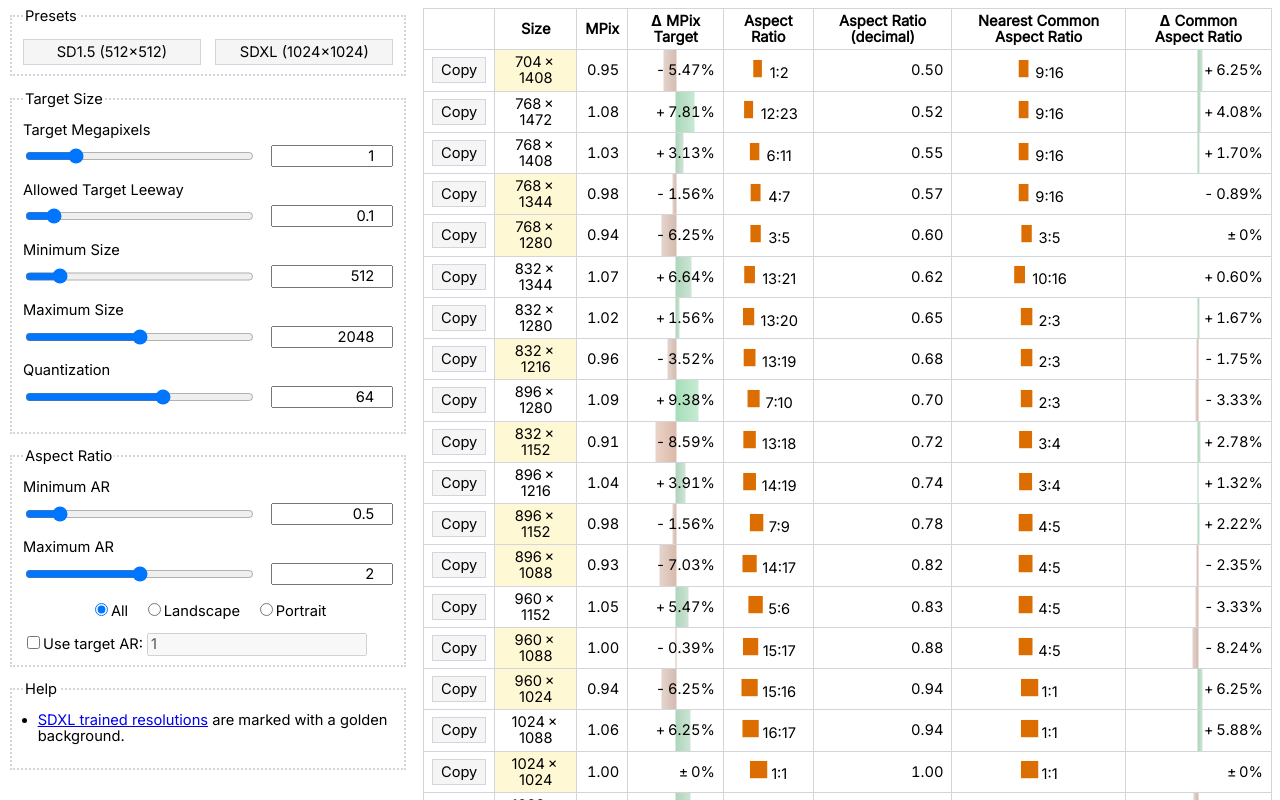
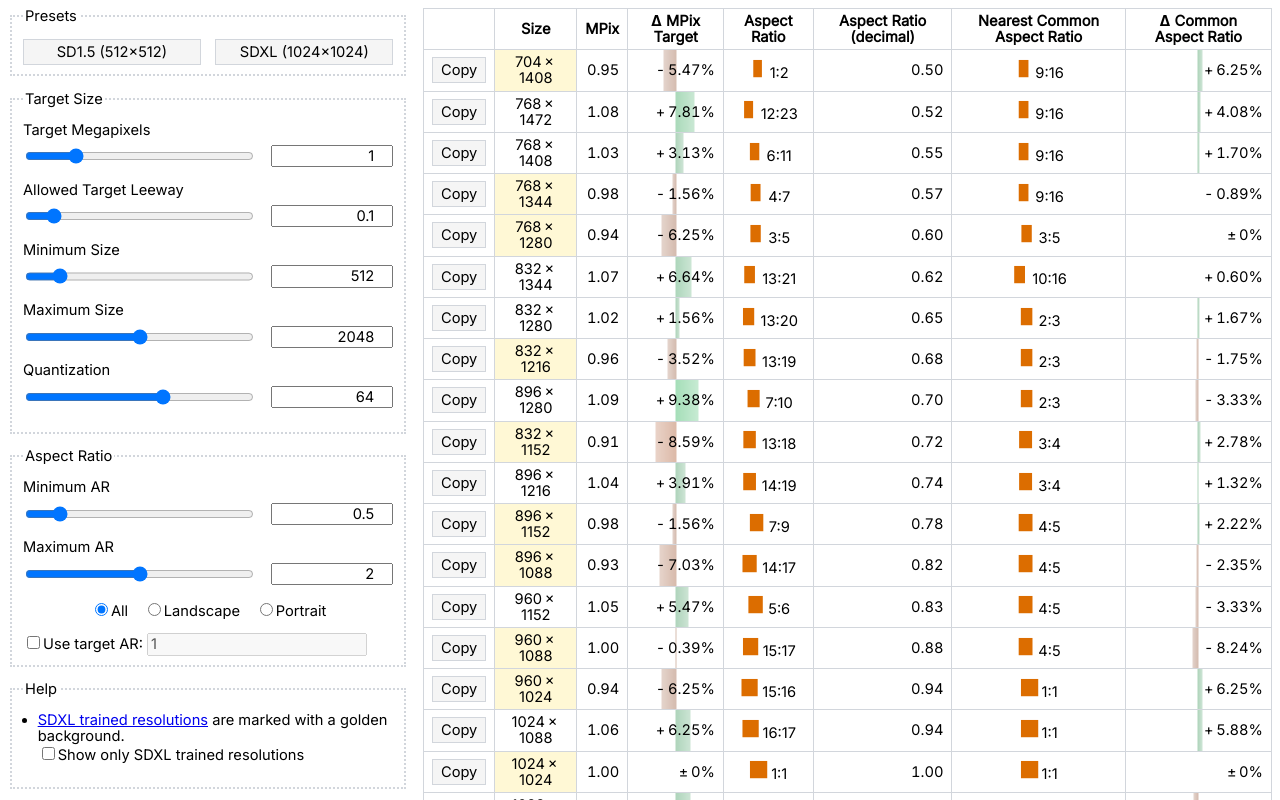
Before and after one commit to akx/res-helper, a React (Vite) app: page / in a window 1280 px wide. Shown: the top 800 px of the page. Built offline with nearby package versions, Linux system fonts and the light colour scheme.

Commit message:
Add "show only trained resolutions" toggle

```diff
--- a/src/App.tsx
+++ b/src/App.tsx
@@ -25,6 +25,8 @@ export default function App() {
   );
   const [useTargetAR, setUseTargetAR] = useState<boolean>(false);
   const [targetAR, setTargetAR] = useState<string>("1");
+  const [onlyTrainedResolutions, setOnlyTrainedResolutions] =
+    useState<boolean>(false);
 
   const parsedTargetAR = React.useMemo(() => {
     if (!useTargetAR) return null;
@@ -208,6 +210,15 @@ export default function App() {
                 SDXL trained resolutions
               </a>{" "}
               are marked with a golden background.
+              <br />
+              <label>
+                <input
+                  type="checkbox"
+                  checked={onlyTrainedResolutions}
+                  onChange={(e) => setOnlyTrainedResolutions(e.target.checked)}
+                />
+                Show only SDXL trained resolutions
+              </label>
             </li>
           </ul>
         </fieldset>
@@ -218,6 +229,7 @@ export default function App() {
           targetMpix={targetMpix}
           pixLeeway={pixLeeway}
           targetAR={parsedTargetAR}
+          onlyTrainedResolutions={onlyTrainedResolutions}
         />
       </main>
     </>
--- a/src/components/ResolutionsTable.tsx
+++ b/src/components/ResolutionsTable.tsx
@@ -18,6 +18,7 @@ interface ResolutionRowProps {
   targetMpix: number;
   pixLeeway: number;
   targetAR: number | null;
+  onlyTrainedResolutions: boolean;
 }
 
 function computeDeltaBarBackground(difference: number, maximum: number) {
@@ -44,11 +45,13 @@ function ResolutionRow({
   targetMpix,
   pixLeeway,
   targetAR,
+  onlyTrainedResolutions,
 }: ResolutionRowProps) {
   const { width, height, arFraction, pix } = res;
   const isSDXLTrainedResolution = sdxlTrainedResolutions.has(
     `${width}x${height}`,
   );
+  if (onlyTrainedResolutions && !isSDXLTrainedResolution) return null;
   const nearestAR = getNearestCommonAspectRatio(arFraction);
   const nearestARDifference = fractionToDecimal(nearestAR) - res.ar;
   const targetARDifference = targetAR ? targetAR - res.ar : null;
@@ -107,6 +110,7 @@ interface ResolutionsTableProps {
   targetMpix: number;
   pixLeeway: number;
   targetAR: number | null;
+  onlyTrainedResolutions: boolean;
 }
 
 export function ResolutionsTable({
@@ -114,6 +118,7 @@ export function ResolutionsTable({
   resolutions,
   pixLeeway,
   targetAR,
+  onlyTrainedResolutions,
 }: ResolutionsTableProps) {
   return (
     <table>
@@ -138,6 +143,7 @@ export function ResolutionsTable({
             targetMpix={targetMpix}
             pixLeeway={pixLeeway}
             targetAR={targetAR}
+            onlyTrainedResolutions={onlyTrainedResolutions}
           />
         ))}
       </tbody>
```
